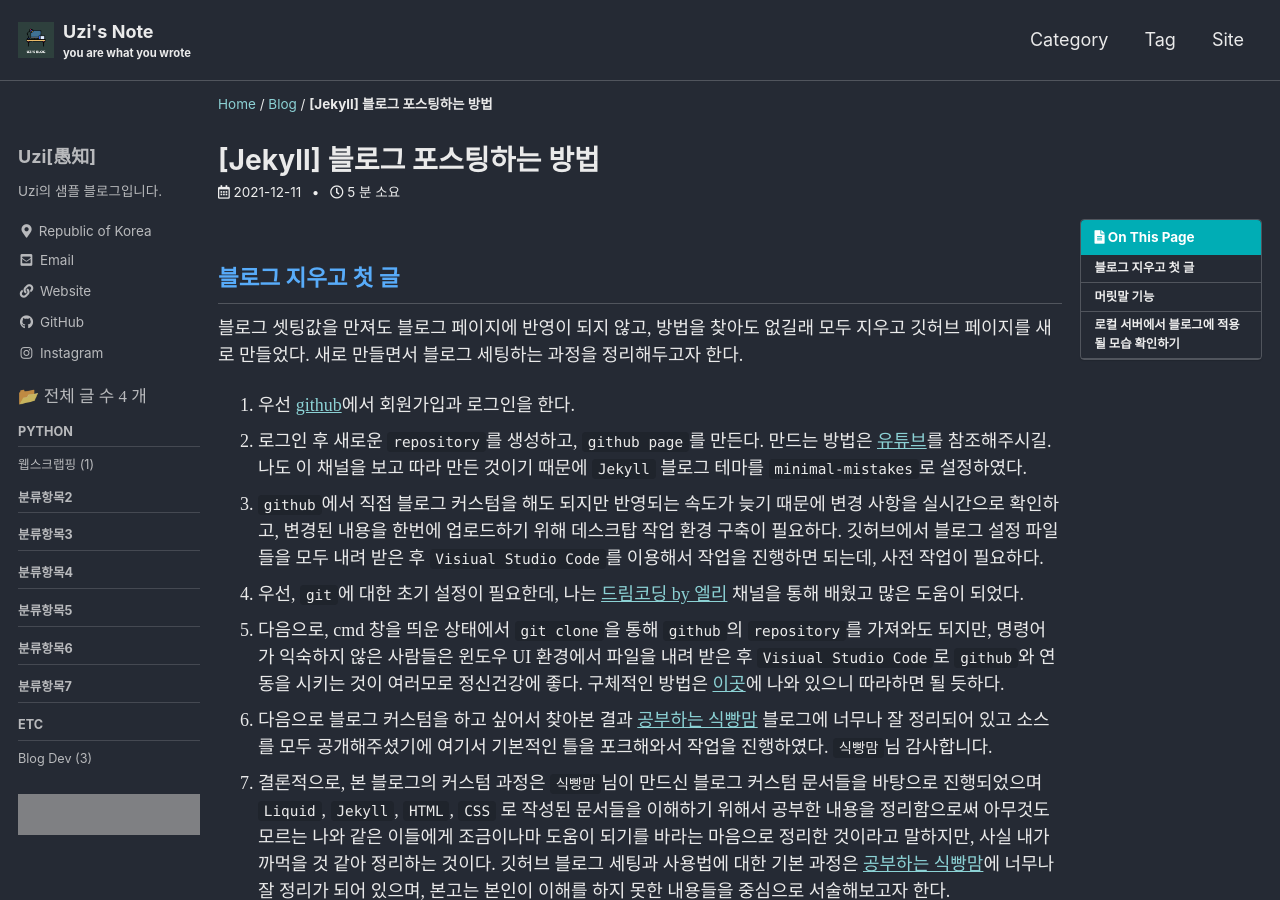
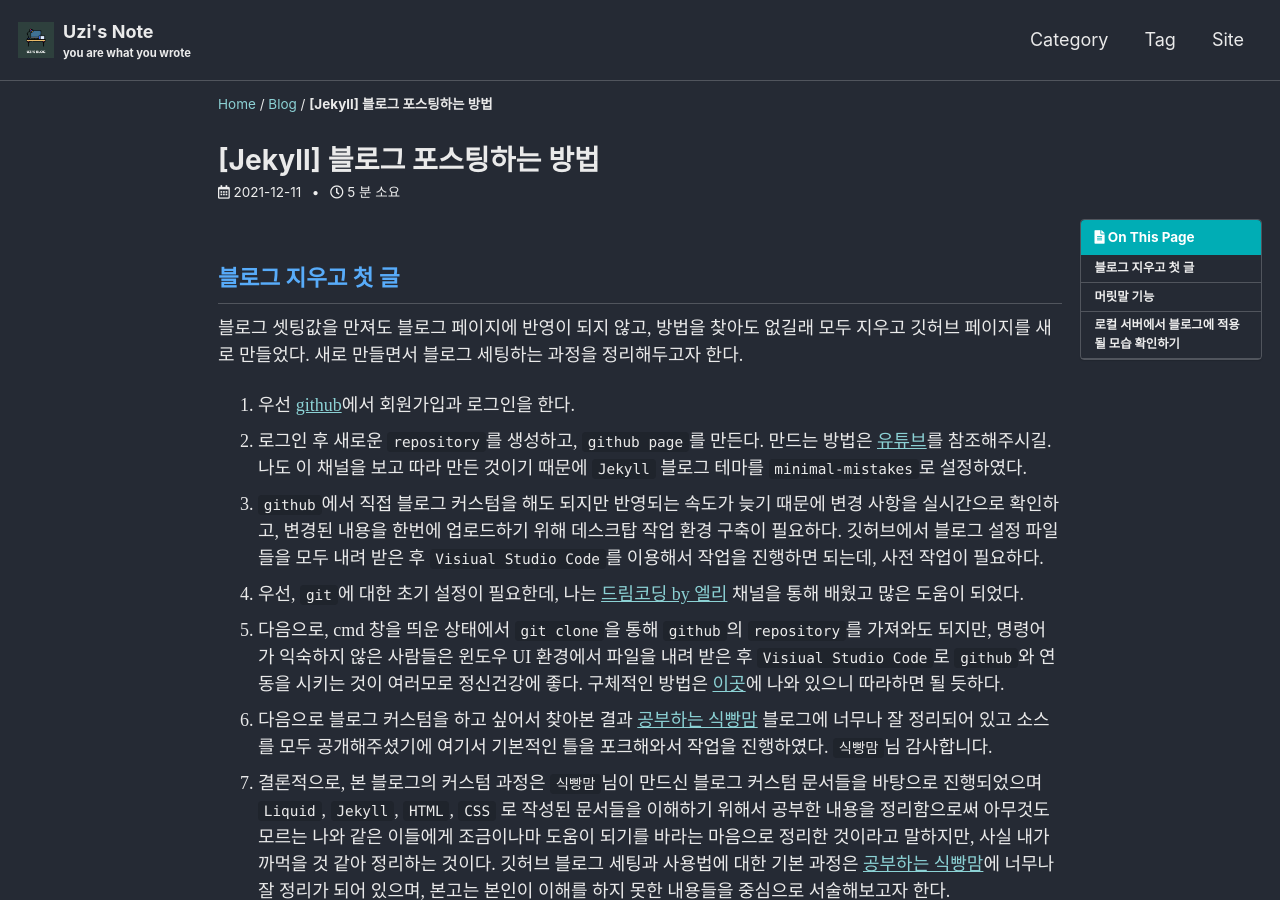
Before and after one commit to kinoeye19/kinoeye19.github.io, a Jekyll site: the page built from _posts/Blog/2021-12-31-1st.md, in a window 1280 px wide and 900 px high. Built offline with Jekyll 4.4.1, drawn with Linux system fonts in a browser that asks for light colours; cached includes are drawn as plain includes; some web fonts are replaced; comment, search, counter and statistics services are not loaded; some of the changed lines change nothing that is shown; grey boxes are pictures that could not be loaded.

Commit message:
blog setting

```diff
--- a/_posts/Blog/2021-12-31-1st.md
+++ b/_posts/Blog/2021-12-31-1st.md
@@ -9,6 +9,7 @@ tags:
 
 toc: true
 toc_sticky: true
+author_profile: false
 
 date: 2021-12-11
 last_modified_at: 2021-12-11
```
